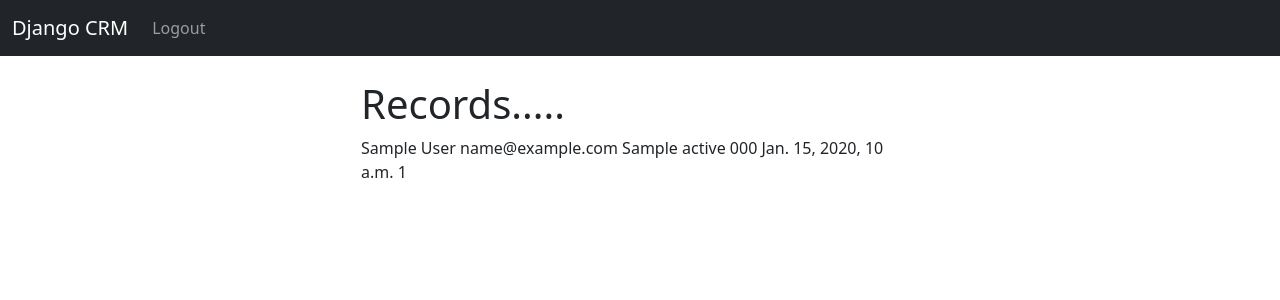
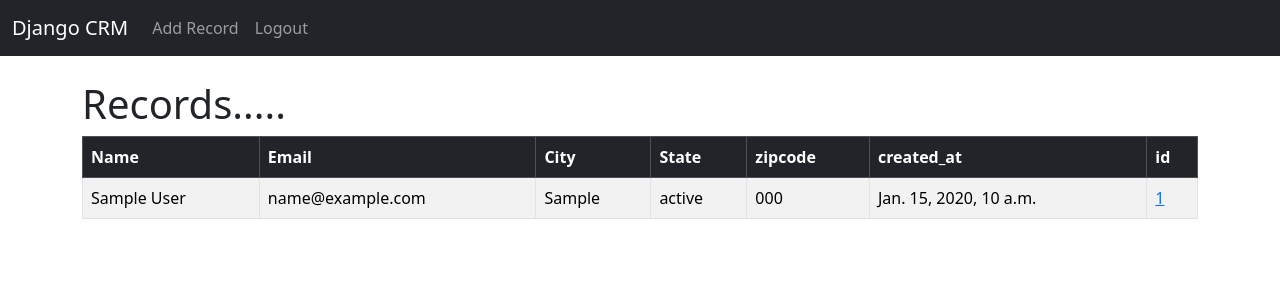
Before and after one commit to TP2512/DjangoProject, a Django app: page / in a window 1280 px wide. Shown: the top 300 px of the page. Run offline with Django 4.2, Linux system fonts and the light colour scheme; a user stored in the database is signed in; tables that the repository leaves empty hold one stand-in row (values such as "Sample post").

Commit message:
added records in navbar

```diff
--- a/djangocrm/website/templates/home.html
+++ b/djangocrm/website/templates/home.html
@@ -1,21 +1,40 @@
 {%extends 'base.html'%}
 {% block content %}
-<div class="col-md-6 offset-md-3">
+
 {% if user.is_authenticated %}
 <h1>Records.....</h1>
-    {%if records%}
+    <table class="table table-striped table-hover table-bordered">
+  <thead class="table-dark">
+    <tr>
+      <th scope="col">Name</th>
+      <th scope="col">Email</th>
+      <th scope="col">City</th>
+      <th scope="col">State</th>
+        <th scope="col">zipcode</th>
+        <th scope="col">created_at</th>
+        <th scope="col">id</th>
+    </tr>
+  </thead>
+  <tbody>
+
+{%if records%}
         {% for record in records%}
-            {{record.first_name}}
-            {{record.last_name}}
-            {{record.email}}
-            {{record.city}}
-            {{record.state}}
-            {{record.zipcode}}
-            {{record.created_at}}
-            {{record.id}}
-            <br/><br/>
+        <tr>
+            <td>{{record.first_name}} {{record.last_name}}</td>
+            <td>{{record.email}}</td>
+            <td>{{record.city}}</td>
+            <td>{{record.state}}</td>
+            <td>{{record.zipcode}}</td>
+            <td>{{record.created_at}}</td>
+            <td><a href="{%url 'record' record.id %}">{{record.id}}</a></td>
+            </tr>
         {%endfor%}
     {%endif%}
+
+
+  </tbody>
+</table>
+
 {%else%}
 <h1>Login</h1>
     <br/>
--- a/djangocrm/website/templates/navbar.html
+++ b/djangocrm/website/templates/navbar.html
@@ -8,6 +8,9 @@
       <ul class="navbar-nav me-auto mb-2 mb-lg-0">
         {%if user.is_authenticated%}
         <li class="nav-item">
+          <a class="nav-link" href="{%url 'add_record'%}">Add Record</a>
+        </li>
+        <li class="nav-item">
           <a class="nav-link" href="{%url 'logout'%}">Logout</a>
         </li>
         {%else%}
@@ -17,10 +20,7 @@
         <li class="nav-item">
           <a class="nav-link" href="{%url 'home'%}">Login</a>
         </li>
-
         {%endif%}
-
-
       </ul>
     </div>
   </div>
--- a/djangocrm/website/urls.py
+++ b/djangocrm/website/urls.py
@@ -5,4 +5,7 @@ urlpatterns = [
     #path('login/', views.login_user,name='login'),
     path('logout/', views.logout_user,name='logout'),
     path('register/', views.register_user,name='register'),
+    path('record/<int:pk>', views.customer_record,name='record'),
+    path('delete_record/<int:pk>', views.delete_record,name='delete_record'),
+    path('add_record>', views.add_record,name='add_record'),
 ]
--- a/djangocrm/website/views.py
+++ b/djangocrm/website/views.py
@@ -1,7 +1,7 @@
 from django.shortcuts import render,redirect
 from django.contrib.auth import authenticate,login,logout
 from django.contrib import messages
-from .forms import SignUpForm
+from .forms import SignUpForm #,AddRecordForm
 from .models import Record
 
 def home(request):
@@ -41,3 +41,35 @@ def register_user(request):
         return render(request, 'register.html', {'form':form})
 
     return render(request, 'register.html', {'form':form})
+
+def customer_record(request,pk):
+    if request.user.is_authenticated:
+        customer_record = Record.objects.get(id=pk)
+        return render(request, 'record.html', {'customer_record': customer_record})
+    else:
+        messages.success(request, "You must be logged In......")
+        return redirect('home')
+
+def delete_record(request,pk):
+    if request.user.is_authenticated:
+        delete_it = Record.objects.get(id=pk)
+        delete_it.delete()
+        messages.success(request, "Record has been deleted......")
+        return redirect('home')
+    else:
+        messages.success(request, "You must be logged In......")
+        return redirect('home')
+
+def add_record(request):
+    # form=AddRecordForm(request.POST or None)
+    # if request.user.is_authenticated:
+    #     if request.method=="POST":
+    #         if form.is_valid():
+    #             add_record = form.save()
+    #             messages.success(request, "Record has been Added......")
+    #             return redirect('home')
+    #     return render(request, 'add_record.html', {'form':form})
+    # else:
+    #     messages.success(request, "You must be logged In......")
+    #     return redirect('home')
+    return render(request, 'add_record.html', {})
```
Also changed, not shown: djangocrm/website/forms.py (+16 -1 lines), djangocrm/website/templates/add_record.html (added, +16 -0 lines), djangocrm/website/templates/record.html (added, +23 -0 lines).
